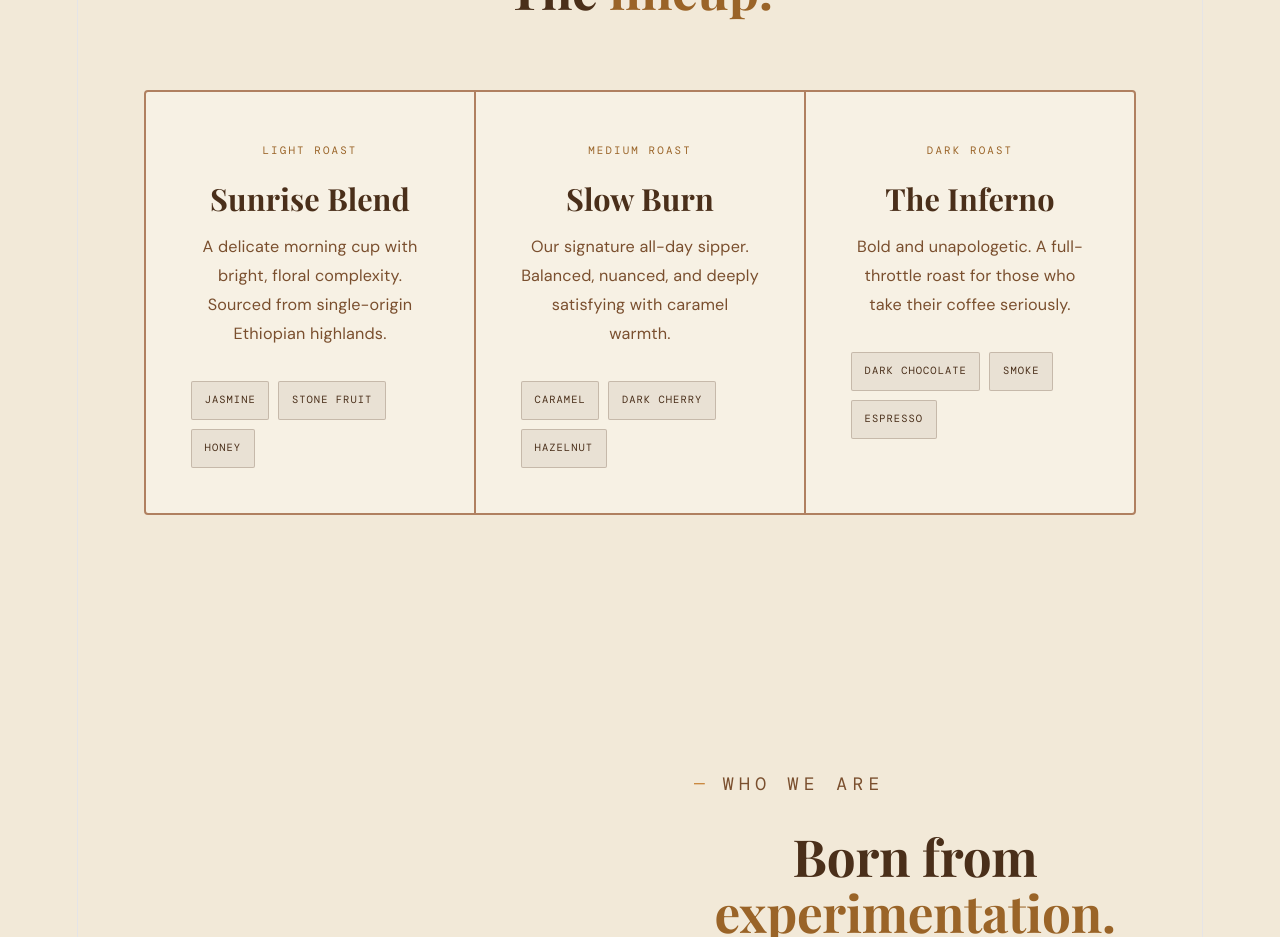
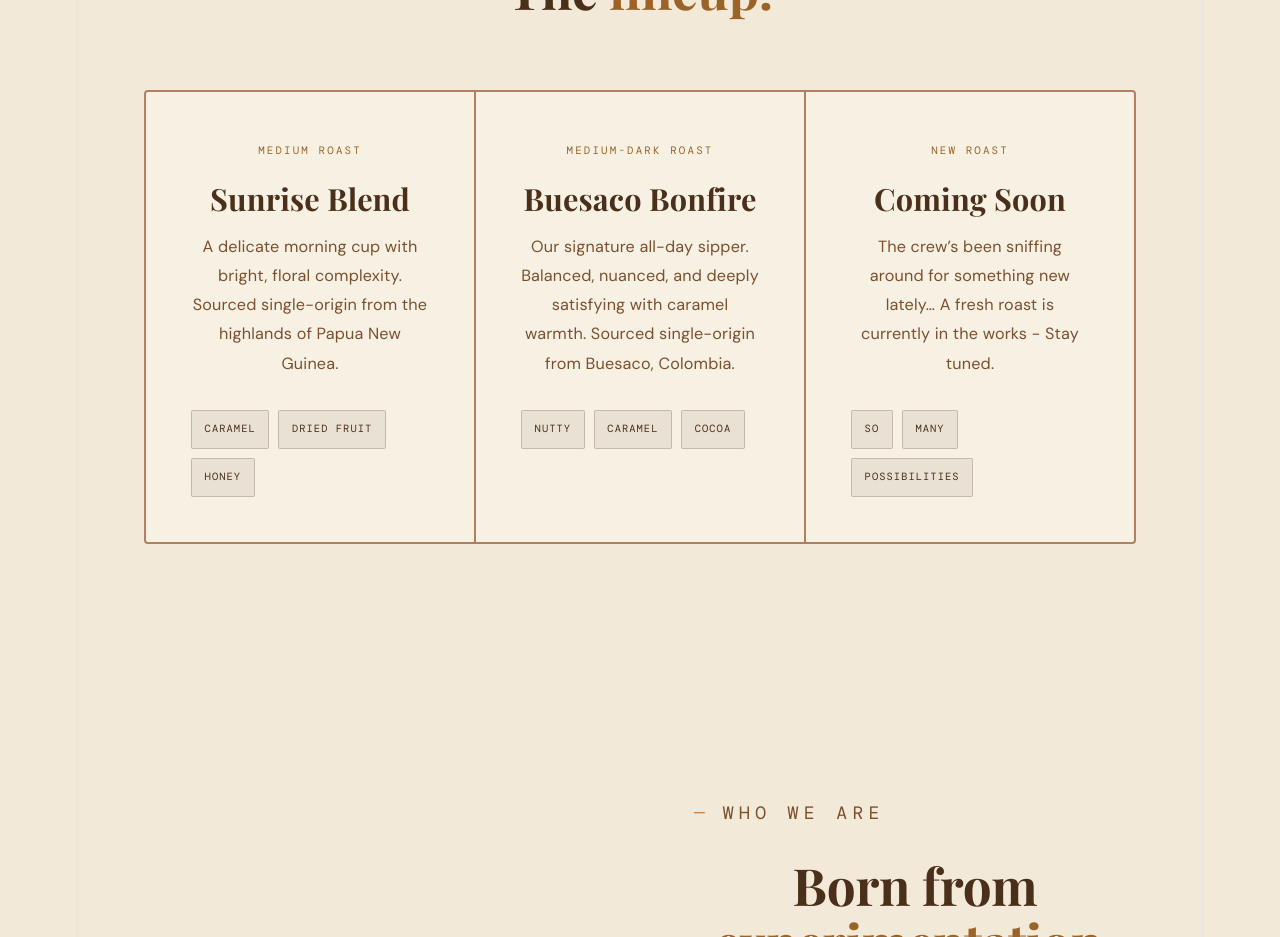
Before and after one commit to kenweight12/weenieroastcoffee-site, a React (Vite) app: page / in a window 1280 px wide. Shown: the part 1400-2337 px from the top of the page. Built offline with nearby package versions, Linux system fonts and the light colour scheme; a web font is replaced by a local one.

Commit message:
updated featured roasts

```diff
--- a/src/App.jsx
+++ b/src/App.jsx
@@ -4,22 +4,22 @@ import "./App.css";
 
 const roasts = [
   {
-    level: "Light Roast",
+    level: "Medium Roast",
     name: "Sunrise Blend",
-    desc: "A delicate morning cup with bright, floral complexity. Sourced from single-origin Ethiopian highlands.",
-    notes: ["Jasmine", "Stone Fruit", "Honey"],
+    desc: "A delicate morning cup with bright, floral complexity. Sourced single-origin from the highlands of Papua New Guinea.",
+    notes: ["Caramel", "Dried Fruit", "Honey"],
   },
   {
-     level: "Medium Roast",
-    name: "Slow Burn",
-    desc: "Our signature all-day sipper. Balanced, nuanced, and deeply satisfying with caramel warmth.",
-    notes: ["Caramel", "Dark Cherry", "Hazelnut"],
+     level: "Medium-Dark Roast",
+    name: "Buesaco Bonfire",
+    desc: "Our signature all-day sipper. Balanced, nuanced, and deeply satisfying with caramel warmth. Sourced single-origin from Buesaco, Colombia.",
+    notes: ["Nutty", "Caramel", "Cocoa"],
   },
   {
-    level: "Dark Roast",
-    name: "The Inferno",
-    desc: "Bold and unapologetic. A full-throttle roast for those who take their coffee seriously.",
-    notes: ["Dark Chocolate", "Smoke", "Espresso"],
+    level: "New Roast",
+    name: "Coming Soon",
+    desc: "The crew’s been sniffing around for something new lately… A fresh roast is currently in the works - Stay tuned.",
+    notes: ["So", "Many", "Possibilities"],
   },
 ];
 
```
